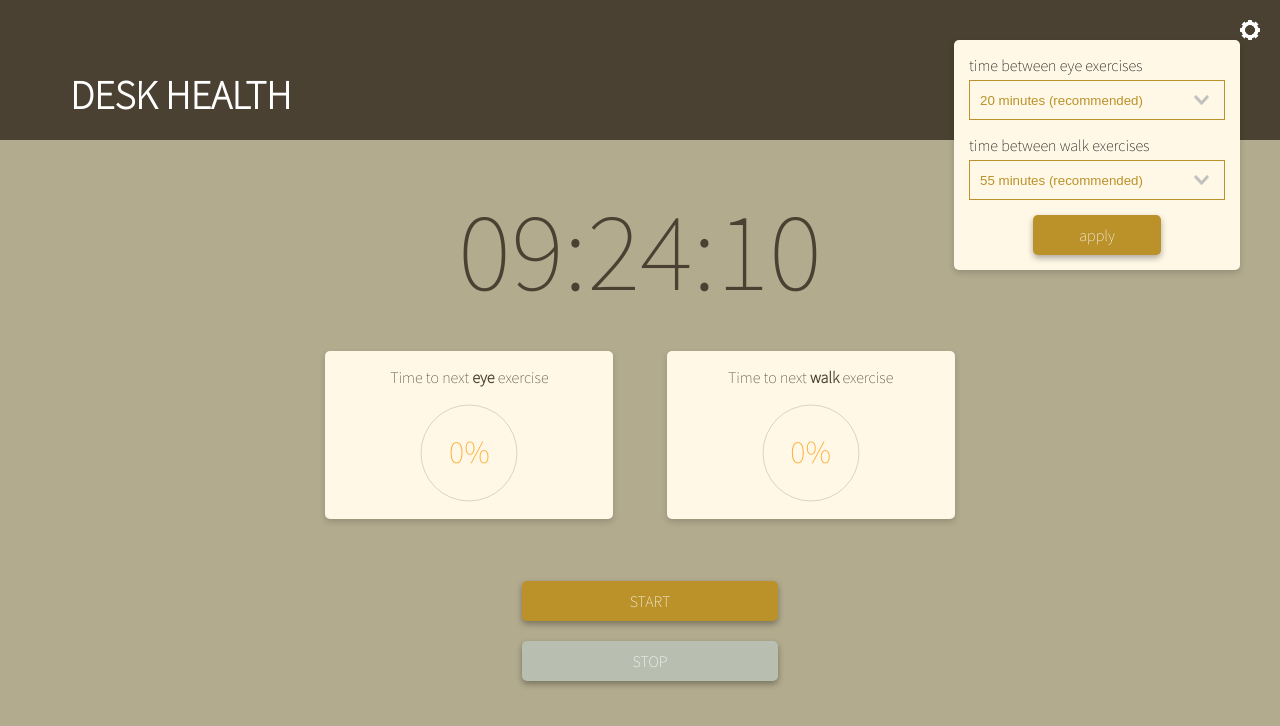
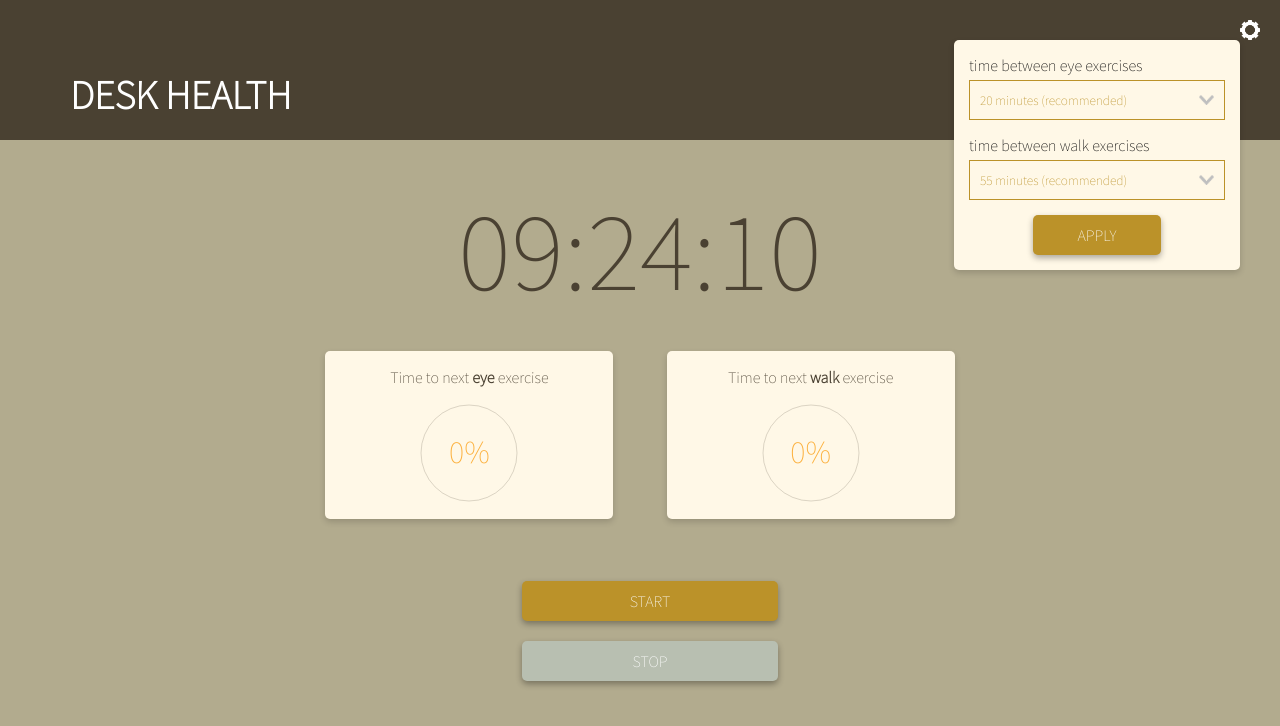
Before and after one commit to StijnVVL/interval, a plain HTML site: page interval.html in a window 1280 px wide. Both pictures are taken after a click on the picture 1250 px from the left and 30 px from the top of the page. Drawn offline with Linux system fonts and the light colour scheme.

Commit message:
some more settings css

```diff
--- a/interval.css
+++ b/interval.css
@@ -59,9 +59,9 @@ select {
 	padding: 10px;
 	background-image: url('media/dropdown.png');
 	background-repeat: no-repeat;
-	background-position: center right 15px;
+	background-position: center right 10px;
 	background-size: 15px 10px;
-	padding-right: 15px;
+	font-family: 'Source Sans Pro', sans-serif;
 }
 select:hover {
 	background-color: #BB9229;
--- a/interval.html
+++ b/interval.html
@@ -45,7 +45,7 @@
 			</span>
 		</div>
 		<div style="text-align: center;">
-			<button id="apply">apply</button>
+			<button id="apply">APPLY</button>
 		</div>
 	</div>
 
--- a/intervalNew.js
+++ b/intervalNew.js
@@ -179,6 +179,7 @@ $(function() {
 
 // known issues:
 // stopButton doesn't work correctly when js is in function (strain and walk). Needs to be addressed.
+// can change the interval, but animations don't change! I have no idea why!
 
 
 // 20 minutes = 1200000
```
